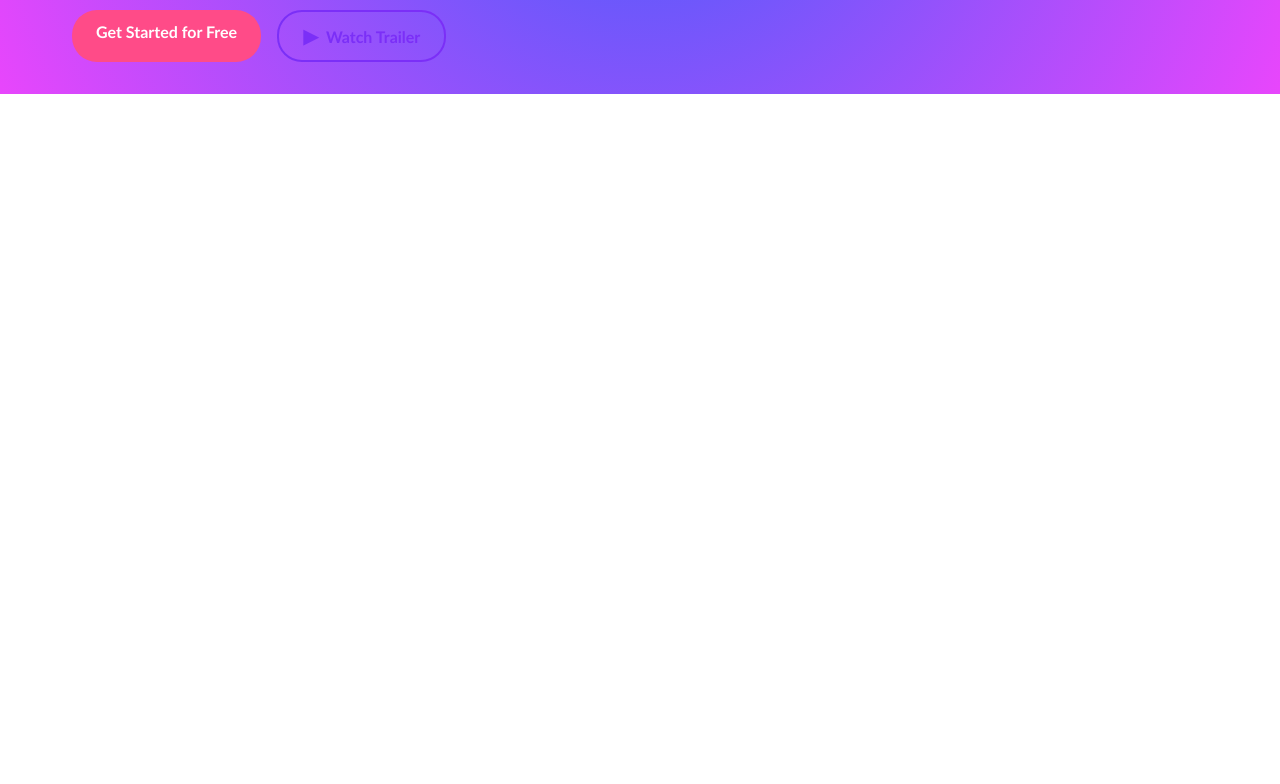
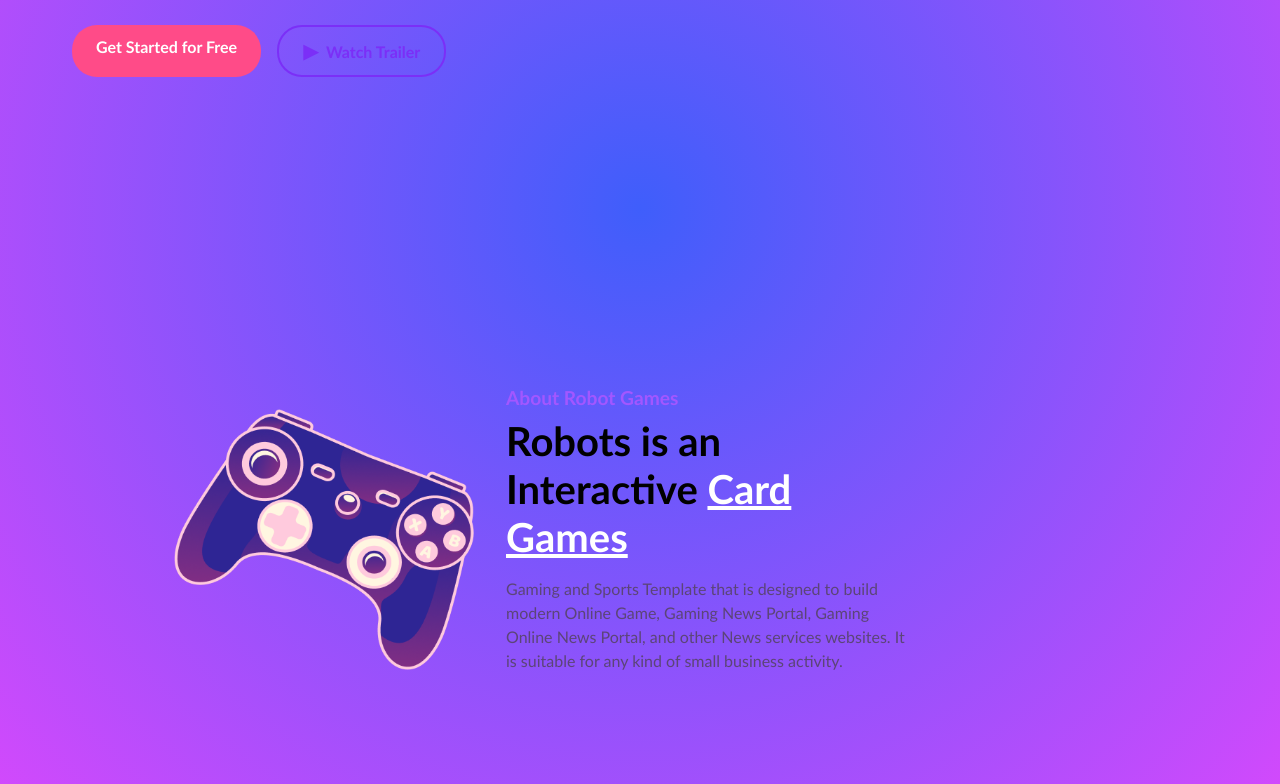
Before and after one commit to otabek-art/finalka, a React (Vite) app: page / in a window 1280 px wide. Shown: the part 556-1340 px from the top of the page. Before the commit the page ends 800 px from the top, so only its background shows below. Built offline with nearby package versions, Linux system fonts and the light colour scheme.

Commit message:
Add files via upload

```diff
--- a/src/App.jsx
+++ b/src/App.jsx
@@ -3,6 +3,7 @@ import './App.scss'
 import Header from './components/Header/Header'
 import { Route, Routes } from 'react-router-dom'
 import Home from './pages/Home'
+import Robot from './components/Robot/Robot'
 
 const App = () => {
   return (
@@ -13,6 +14,7 @@ const App = () => {
 <Route path='/' element ={<Home/>}/>
 
 </Routes>
+<Robot/>
 </>
   )
 }
--- a/src/App.scss
+++ b/src/App.scss
@@ -3,6 +3,12 @@
     margin: 0;
     font-family: 'Gill Sans', 'Gill Sans MT', Calibri, 'Trebuchet MS', sans-serif;
 
+
+}
+
+body{
+    background: rgb(63,94,251);
+    background: radial-gradient(circle, rgba(63,94,251,1) 0%, rgba(232,70,252,1) 100%);
 }
 
 .container{
--- a/src/components/Header/Header.scss
+++ b/src/components/Header/Header.scss
@@ -71,6 +71,8 @@
       background: none;
       border: none;
       cursor: pointer;
+      position: relative;
+      z-index: 10;
 
       span {
         display: block;
@@ -83,8 +85,8 @@
     @media (max-width: 768px) {
       &__nav {
         position: absolute;
-        top: 100%;
-        right: 0;
+        top: 0%;
+        right:0;
         flex-direction: column;
         background: #7b2ff7;
         width: 100%;
--- /dev/null
+++ b/src/components/Robot/Robot.jsx
@@ -0,0 +1,37 @@
+import React from 'react';
+import './Robot.scss';
+
+const Robot = () => {
+  return (
+    <div className="hero-section">
+      <div className="content">
+        {/* Левый блок с изображением */}
+        <div className="image-container">
+          <div className="hand-icon">
+            <img
+              src="/public/robot.png" // Укажите правильный путь к изображению
+              alt="Game Controller"
+              className="controller"
+            />
+          </div>
+        </div>
+
+        {/* Правый блок с текстом */}
+        <div className="text-container">
+          <h4>About Robot Games</h4>
+          <h1>
+            Robots is an Interactive <span className="highlight">Card Games</span>
+          </h1>
+          <p>
+            Gaming and Sports Template that is designed to build modern Online Game, Gaming News
+            Portal, Gaming Online News Portal, and other News services websites. It is suitable
+            for any kind of small business activity.
+          </p>
+
+        </div>
+      </div>
+    </div>
+  );
+};
+
+export default Robot;
--- /dev/null
+++ b/src/components/Robot/Robot.scss
@@ -0,0 +1,99 @@
+/* Основной стиль секции */
+.hero-section {
+    display: flex;
+    justify-content: center;
+    align-items: center;
+    padding: 2rem;
+
+    min-height: 100vh;
+    font-family: 'Arial', sans-serif;
+
+    /* Для мобильных устройств */
+    @media (max-width: 768px) {
+      padding: 1rem;
+    }
+  }
+
+  .content {
+    display: flex;
+    flex-direction: row;
+    align-items: center;
+    gap: 2rem;
+
+    /* Для мобильных устройств */
+    @media (max-width: 768px) {
+      flex-direction: column;
+      text-align: center;
+    }
+  }
+
+  /* Блок изображения */
+  .image-container {
+    position: relative;
+
+    .controller {
+      width: 300px;
+      height: auto;
+      transition: transform 0.3s ease;
+
+      /* Hover-эффект */
+      &:hover {
+        transform: scale(1.1);
+      }
+    }
+  }
+
+  /* Блок текста */
+  .text-container {
+    max-width: 400px;
+    margin-right: 200px;
+
+    @media (max-width: 768px) {
+      max-width: 100%;
+    }
+  }
+
+  /* Заголовки */
+  h4 {
+    font-size: 1.2rem;
+    color: #a257ff;
+    margin-bottom: 0.5rem;
+  }
+
+  h1 {
+    font-size: 2.5rem;
+    margin-bottom: 1rem;
+    color: #000;
+
+    /* Подсветка ключевых слов */
+    .highlight {
+      color: #fff;
+      text-decoration: underline;
+    }
+  }
+
+  /* Описание */
+  p {
+    font-size: 1rem;
+    line-height: 1.5;
+    margin-bottom: 1.5rem;
+    color: #5c4577;
+  }
+
+  /* Кнопка */
+  .explore-button {
+    background-color: #a257ff;
+    color: #fff;
+    border: none;
+    padding: 0.8rem 1.5rem;
+    font-size: 1rem;
+    border-radius: 5px;
+    cursor: pointer;
+    transition: background-color 0.3s ease, transform 0.3s ease;
+
+    /* Hover-эффект */
+    &:hover {
+      background-color: #8c47e6;
+      transform: translateY(-2px);
+    }
+  }
--- a/src/components/Section/Section.scss
+++ b/src/components/Section/Section.scss
@@ -1,6 +1,5 @@
 .sect{
-    background: rgb(63,94,251);
-    background: radial-gradient(circle, rgba(63,94,251,1) 0%, rgba(232,70,252,1) 100%);
+
 
 }
 
@@ -32,7 +31,7 @@
 
       p {
         font-size: 1rem;
-        color: #5a5a5a;
+        color: #f0f0f;
         margin-bottom: 1.5rem;
       }
 
```
Also changed, not shown: public/robot.png (added).
